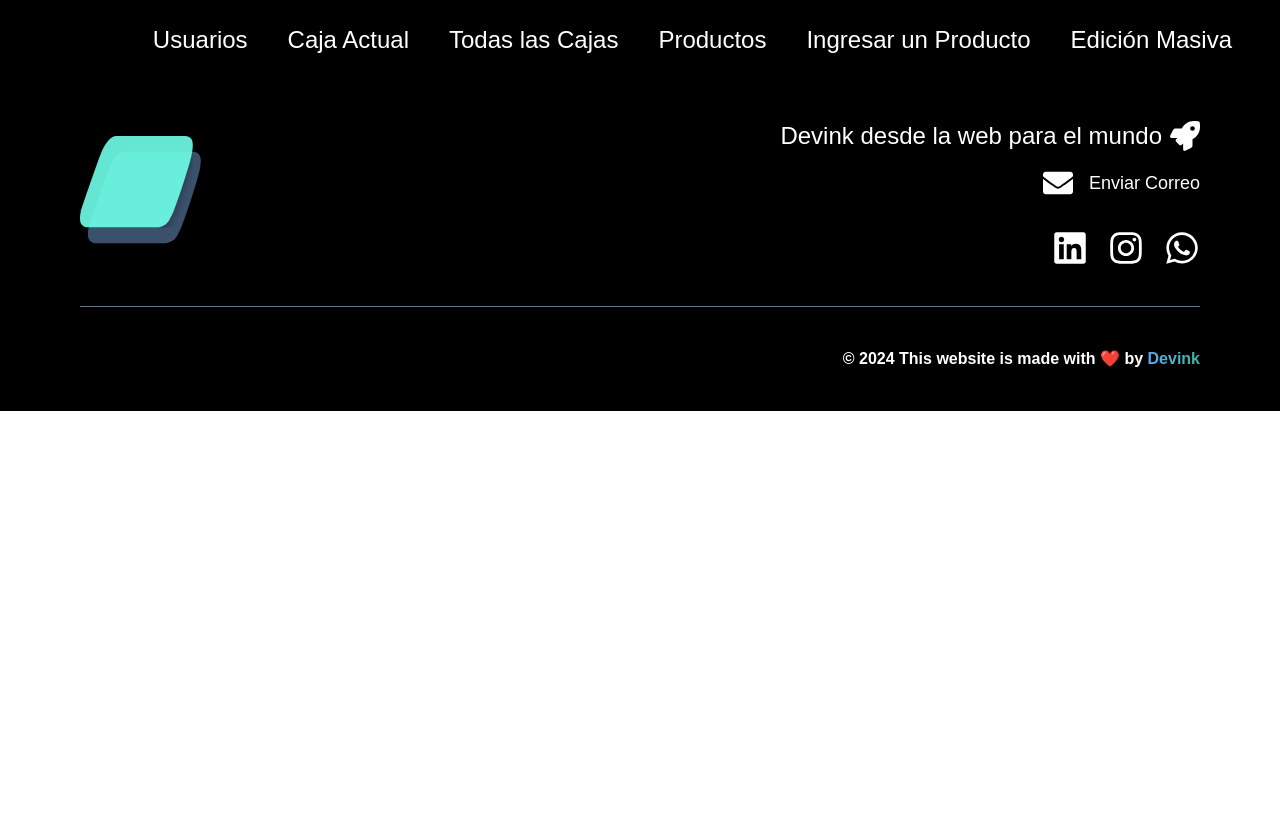
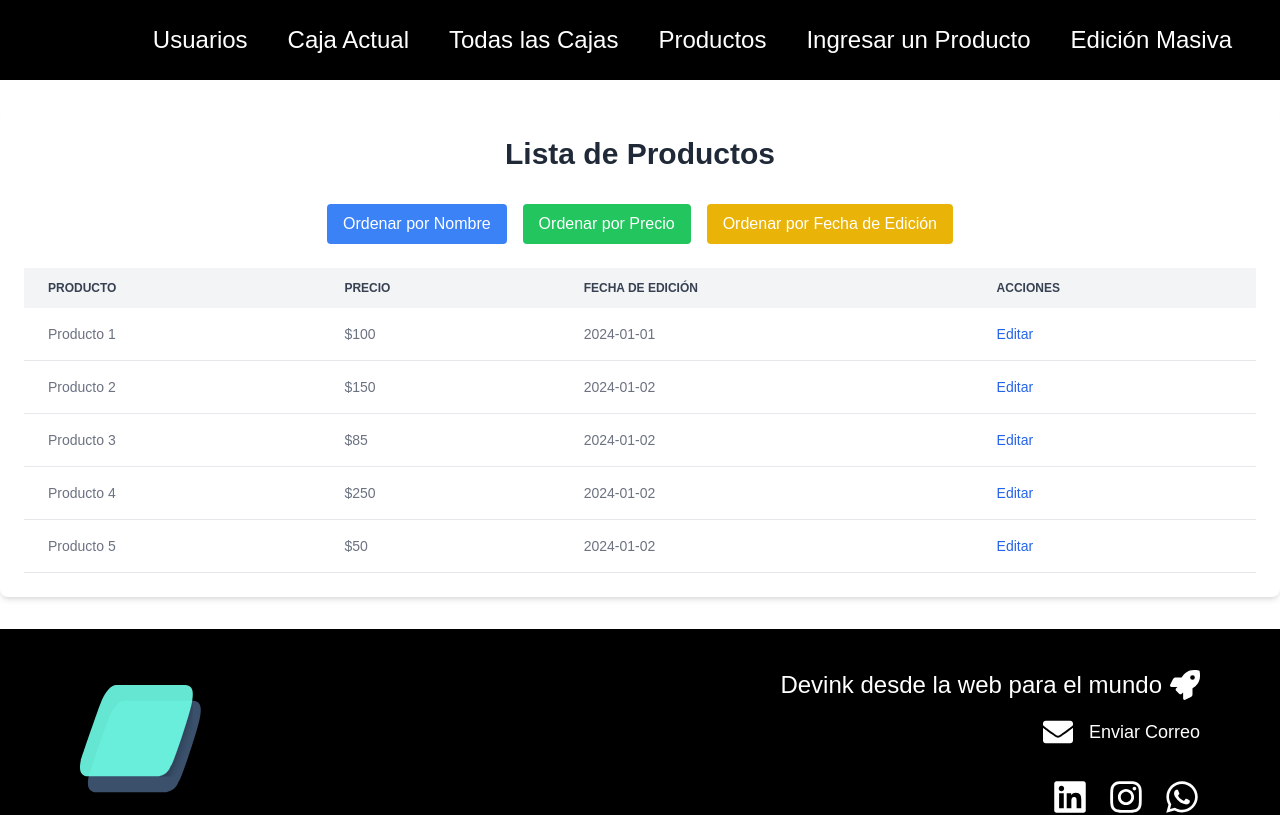
Before and after one commit to kevinduhamelhayes/sistemavite, a React (Vite) app: page /productos in a window 1280 px wide. Shown: the top 815 px of the page. Built offline with nearby package versions, Linux system fonts and the light colour scheme.

Commit message:
add more components

```diff
--- a/src/App.jsx
+++ b/src/App.jsx
@@ -4,6 +4,8 @@ import Layout from "./components/Layout";
 import Usuarios from './components/Ususarios.jsx';
 import CajaActual from './components/CajaActual.jsx'
 import TodasLasCajas from './components/TodasLasCajas.jsx'
+import Productos from './components/Productos.jsx'
+import AddProduct from './components/AddProduct.jsx'
 
 function App() {
   return (
@@ -12,6 +14,8 @@ function App() {
         <Route path="/usuarios" element={<Usuarios />} />
         <Route path="/caja-actual" element={<CajaActual/>} />
         <Route path="/todas-las-cajas" element={<TodasLasCajas/>} />
+        <Route path="/productos" element={< Productos/>} />
+        <Route path="/ingresar-producto" element={< AddProduct/>} />
         {/* Aquí puedes agregar más rutas para otros componentes */}
         <Route path="/" element={<h1 className='text-red-500'>Página Principal</h1>} />
       </Routes>
--- /dev/null
+++ b/src/components/AddProduct.jsx
@@ -0,0 +1,56 @@
+import { useState } from 'react';
+
+const AddProduct = () => {
+    const [productData, setProductData] = useState({
+        barcode: '',
+        name: '',
+        cost: '',
+        finalPrice: '',
+        isActive: true
+    });
+
+    const handleChange = (e) => {
+        const { name, value, type, checked } = e.target;
+        setProductData({
+            ...productData,
+            [name]: type === 'checkbox' ? checked : value
+        });
+    };
+
+    const handleSubmit = (e) => {
+        e.preventDefault();
+        console.log(productData);
+        // Aquí puedes añadir la lógica para enviar los datos al servidor o manejarlos como necesites
+    };
+
+    return (
+        <div className="container mx-auto p-6 bg-white rounded-lg shadow-md">
+            <h2 className="text-2xl font-semibold text-center text-gray-800 mb-6">Agregar Producto</h2>
+            <form onSubmit={handleSubmit} className="space-y-4">
+                <div>
+                    <label htmlFor="barcode" className="text-gray-700">Código de Barra:</label>
+                    <input type="text" id="barcode" name="barcode" value={productData.barcode} onChange={handleChange} className="block w-full p-2 border border-gray-300 rounded mt-1" />
+                </div>
+                <div>
+                    <label htmlFor="name" className="text-gray-700">Nombre:</label>
+                    <input type="text" id="name" name="name" value={productData.name} onChange={handleChange} className="block w-full p-2 border border-gray-300 rounded mt-1" />
+                </div>
+                <div>
+                    <label htmlFor="cost" className="text-gray-700">Costo:</label>
+                    <input type="number" id="cost" name="cost" value={productData.cost} onChange={handleChange} className="block w-full p-2 border border-gray-300 rounded mt-1" />
+                </div>
+                <div>
+                    <label htmlFor="finalPrice" className="text-gray-700">Precio Final:</label>
+                    <input type="number" id="finalPrice" name="finalPrice" value={productData.finalPrice} onChange={handleChange} className="block w-full p-2 border border-gray-300 rounded mt-1" />
+                </div>
+                <div className="flex items-center">
+                    <input type="checkbox" id="isActive" name="isActive" checked={productData.isActive} onChange={handleChange} className="w-4 h-4 text-blue-600 border-gray-300 rounded focus:ring-blue-500" />
+                    <label htmlFor="isActive" className="ml-2 text-sm text-gray-700">Activo</label>
+                </div>
+                <button type="submit" className="w-full py-2 px-4 bg-blue-500 text-white rounded hover:bg-blue-600">Agregar Producto</button>
+            </form>
+        </div>
+    );
+};
+
+export default AddProduct;
--- /dev/null
+++ b/src/components/Productos.jsx
@@ -0,0 +1,70 @@
+import { useState } from 'react';
+
+const productosFicticios = [
+  { id: 1, nombre: 'Producto 1', precio: 100, fechaEdicion: '2024-01-01' },
+  { id: 2, nombre: 'Producto 2', precio: 150, fechaEdicion: '2024-01-02' },
+  { id: 3, nombre: 'Producto 3', precio: 85, fechaEdicion: '2024-01-02' },
+  { id: 4, nombre: 'Producto 4', precio: 250, fechaEdicion: '2024-01-02' },
+  { id: 5, nombre: 'Producto 5', precio: 50, fechaEdicion: '2024-01-02' },
+];
+
+const Productos = () => {
+    const [productos, setProductos] = useState(productosFicticios);
+
+    // Funciones de ordenamiento
+    const ordenarPorPrecio = () => {
+        const productosOrdenados = [...productos].sort((a, b) => a.precio - b.precio);
+        setProductos(productosOrdenados);
+    };
+
+    const ordenarPorNombre = () => {
+        const productosOrdenados = [...productos].sort((a, b) =>
+            a.nombre.localeCompare(b.nombre)
+        );
+        setProductos(productosOrdenados);
+    };
+
+    const ordenarPorFechaEdicion = () => {
+        const productosOrdenados = [...productos].sort((a, b) =>
+            new Date(b.fechaEdicion) - new Date(a.fechaEdicion)
+        );
+        setProductos(productosOrdenados);
+    };
+
+    return (
+        <div className="container mx-auto my-8 p-6 bg-white rounded-lg shadow-md">
+            <h1 className="text-3xl font-semibold text-center text-gray-800 mb-8">Lista de Productos</h1>
+            <div className="flex justify-center gap-4 mb-6">
+                <button onClick={ordenarPorNombre} className="px-4 py-2 bg-blue-500 text-white rounded hover:bg-blue-600">Ordenar por Nombre</button>
+                <button onClick={ordenarPorPrecio} className="px-4 py-2 bg-green-500 text-white rounded hover:bg-green-600">Ordenar por Precio</button>
+                <button onClick={ordenarPorFechaEdicion} className="px-4 py-2 bg-yellow-500 text-white rounded hover:bg-yellow-600">Ordenar por Fecha de Edición</button>
+            </div>
+            <div className="overflow-x-auto relative">
+                <table className="w-full text-sm text-left text-gray-500">
+                    <thead className="text-xs text-gray-700 uppercase bg-gray-100">
+                        <tr>
+                            <th scope="col" className="py-3 px-6">Producto</th>
+                            <th scope="col" className="py-3 px-6">Precio</th>
+                            <th scope="col" className="py-3 px-6">Fecha de Edición</th>
+                            <th scope="col" className="py-3 px-6">Acciones</th>
+                        </tr>
+                    </thead>
+                    <tbody>
+                        {productos.map(producto => (
+                            <tr key={producto.id} className="bg-white border-b hover:bg-gray-50">
+                                <td className="py-4 px-6">{producto.nombre}</td>
+                                <td className="py-4 px-6">${producto.precio}</td>
+                                <td className="py-4 px-6">{producto.fechaEdicion}</td>
+                                <td className="py-4 px-6">
+                                    <button className="text-blue-600 hover:text-blue-900">Editar</button>
+                                </td>
+                            </tr>
+                        ))}
+                    </tbody>
+                </table>
+            </div>
+        </div>
+    );
+};
+
+export default Productos;
```
